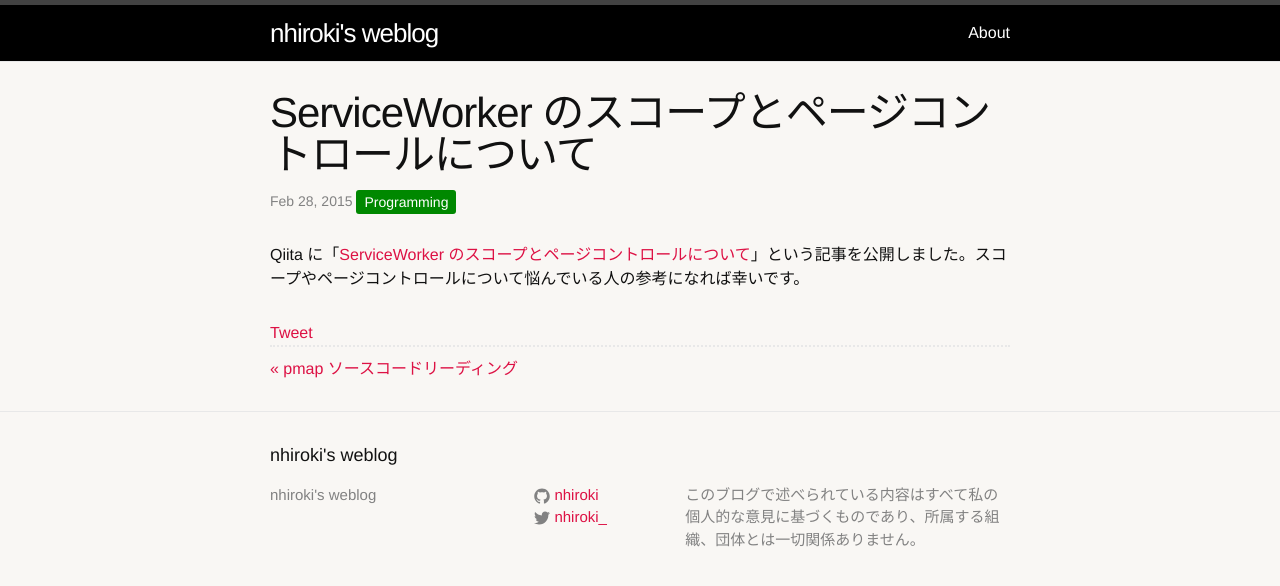
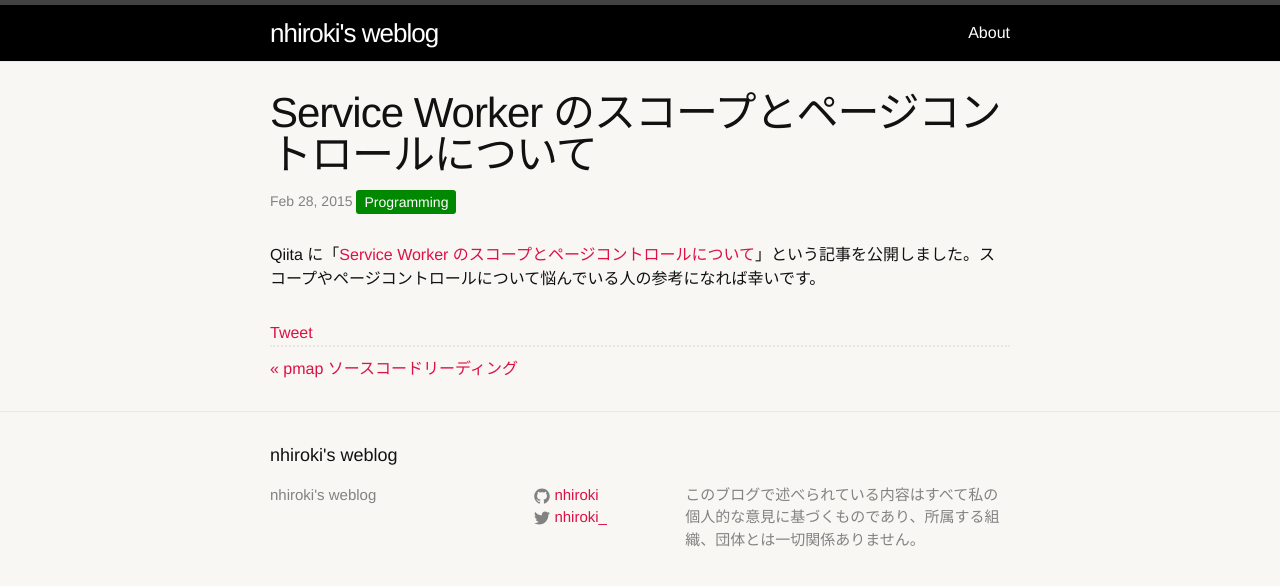
Before and after one commit to nhiroki/nhiroki.github.io, a Jekyll site: the page built from _posts/2015-02-28-service-worker-scope-and-page-control.md, in a window 1280 px wide. Shown: the top 586 px of the page. Built offline with Jekyll 4.4.1, drawn with Linux system fonts in a browser that asks for light colours; comment, search, counter and statistics services are not loaded.

Commit message:
Retitle an existing post

```diff
--- a/_posts/2015-02-28-service-worker-scope-and-page-control.md
+++ b/_posts/2015-02-28-service-worker-scope-and-page-control.md
@@ -1,8 +1,8 @@
 ---
 layout: post
-title: "ServiceWorker のスコープとページコントロールについて"
+title: "Service Worker のスコープとページコントロールについて"
 date: 2015-02-28 00:00:00
 category: programming
 ---
 
-Qiita に「[ServiceWorker のスコープとページコントロールについて](http://qiita.com/nhiroki/items/eb16b802101153352bba)」という記事を公開しました。スコープやページコントロールについて悩んでいる人の参考になれば幸いです。
+Qiita に「[Service Worker のスコープとページコントロールについて](http://qiita.com/nhiroki/items/eb16b802101153352bba)」という記事を公開しました。スコープやページコントロールについて悩んでいる人の参考になれば幸いです。
```
